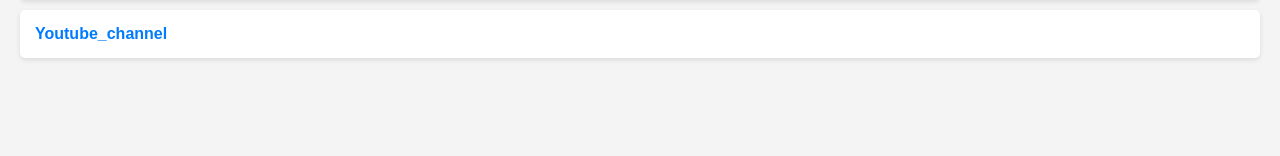
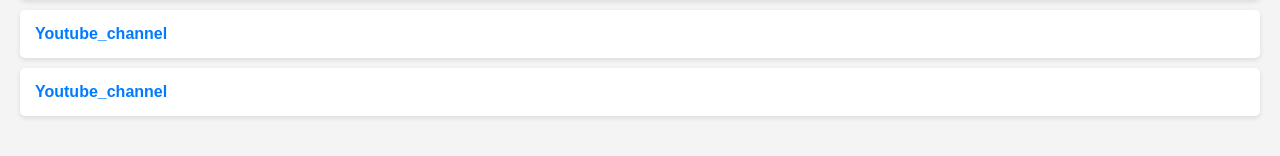
Before and after one commit to melbinjp/Utily, a plain HTML site: page index.html in a window 1280 px wide. Shown: the part 206-362 px from the top of the page. Drawn offline with Linux system fonts and the light colour scheme.

Commit message:
Audio recorder added

```diff
--- a/index.html
+++ b/index.html
@@ -43,6 +43,8 @@
         <li><a href="https://melbinjp.github.io/3d_modelview/">3D Model Viewer</a></li>
         <li><a href="https://melbinjp.github.io/Transcribe/">Audio Transcription</a></li>
         <li><a href="https://youtube.com/@video_gen?feature=shared">Youtube_channel</a></li>
+        <li><a href="https://melbinjp.github.io/AV-Recorder/">Youtube_channel</a></li>
+
 
         <!-- Add more links here as you create new pages -->
     </ul>
```
